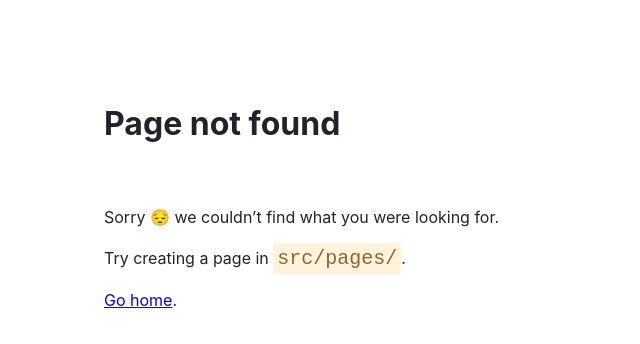
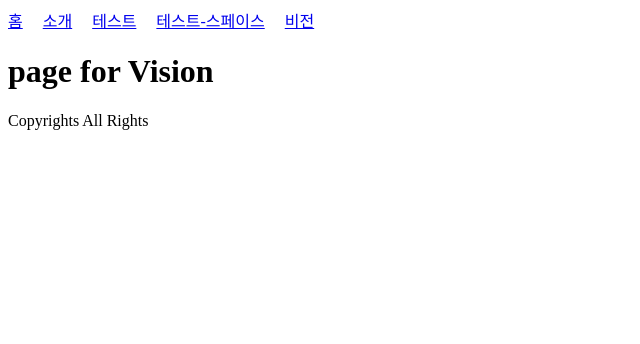
Before and after one commit to hoyeol0513/my_blog_22_05_31, a Gatsby site: page /vision in a window 1280 px wide. Before the commit this address had no page. Shown: the whole page, without its empty margins (0-640 px from the left). Built offline with nearby package versions, Linux system fonts and the light colour scheme; Gatsby itself is replaced by a stand-in of ours.

Commit message:
페이지 생성 복습 - 비전페이지 생성

```diff
--- a/src/components/layout.js
+++ b/src/components/layout.js
@@ -11,6 +11,7 @@ function Layout({ children }) {
           <Link to="/about">소개</Link>
           <Link to="/test">테스트</Link>
           <Link to="/test-space">테스트-스페이스</Link>
+          <Link to="/vision">비전</Link>
         </div>
         {/* 빈칸 (children 쓰는건 외우기)*/}
         {children}
--- /dev/null
+++ b/src/pages/vision.js
@@ -0,0 +1,14 @@
+import React from "react";
+import Layout from "../components/layout";
+
+
+function VisionPage() {
+  return (
+    <Layout>
+      <title>Vision Page</title>
+      <h1>page for Vision</h1>
+    </Layout>
+  );
+}
+
+export default VisionPage;
```
